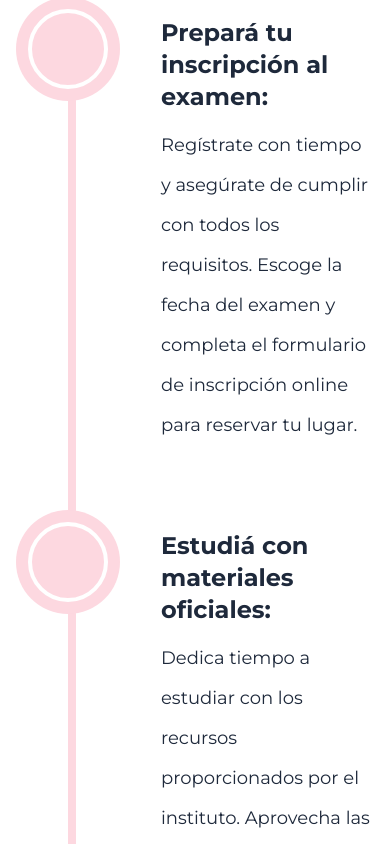
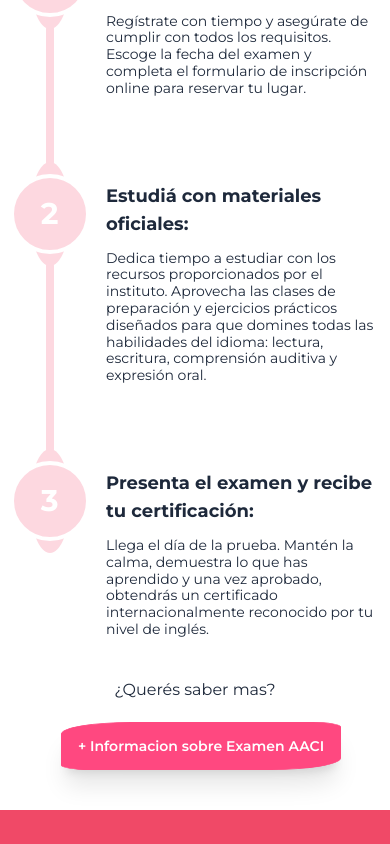
Before and after one commit to EmilianoAloi/lingua, a Next.js app: page / in a window 390 px wide. Shown: the part 6480-7324 px from the top of the page. Built offline with nearby package versions, Linux system fonts and the light colour scheme.

Commit message:
timeline responsive

```diff
--- a/src/app/globals.css
+++ b/src/app/globals.css
@@ -338,6 +338,26 @@ header,
   background-color: #f04967;
 }
 
+@media (max-width: 768px) {
+  .list-progress {
+    left: 30px !important;
+    height: 80% !important;
+  }
+
+  .icon-holder {
+    width: 40px !important;
+    left: 13.6px !important;
+  }
+
+  .timeline-container .vertical-scrollable-timeline li {
+    padding: 20px 0px 65px 90px;
+  }
+
+  .timeline-container .vertical-scrollable-timeline p {
+    line-height: 1.2 !important;
+  }
+}
+
 .section-aaci {
   /* background-image: url("/img/bg-aaci.jpg");
   background-repeat: no-repeat;
--- a/src/components/Modal.jsx
+++ /dev/null
@@ -1,24 +0,0 @@
-const Modal = () => {
-  return (
-    <div className="text-black">
-      {/* Open the modal using document.getElementById('ID').showModal() method */}
-      <button
-        className="btn"
-        onClick={() => document.getElementById("modal-about").showModal()}
-      >
-        open modal
-      </button>
-      <dialog id="modal-about" className="modal">
-        <div className="modal-box">
-          <h3 className="font-bold text-lg">Hello!</h3>
-          <p className="py-4">Press ESC key or click outside to close</p>
-        </div>
-        <form method="dialog" className="modal-backdrop">
-          <button>close</button>
-        </form>
-      </dialog>
-    </div>
-  );
-};
-
-export default Modal;
--- a/src/components/Timeline.jsx
+++ b/src/components/Timeline.jsx
@@ -54,12 +54,6 @@ const Timeline = () => {
 
       <div className="">
         <div className="">
-          <div className="text-center">
-            <h2 className="text-2xl md:text-4xl text-slate-800 font-extrabold mb-4">
-              ¿Cómo es el camino?
-            </h2>
-          </div>
-
           <div className="mx-auto mt-16 md:w-3/4">
             <div className="timeline-container">
               <ul
@@ -72,46 +66,46 @@ const Timeline = () => {
                 </div>
 
                 <li className={activeItems.includes(0) ? "active" : ""}>
-                  <h4 className="text-2xl font-bold text-slate-800 mb-3">
+                  <h4 className="text-lg md:text-2xl font-bold text-slate-800 mb-3">
                     Prepará tu inscripción al examen:
                   </h4>
-                  <p className="text-slate-800 text-lg">
+                  <p className="text-slate-800 text-sm md:text-lg">
                     Regístrate con tiempo y asegúrate de cumplir con todos los
                     requisitos. Escoge la fecha del examen y completa el
                     formulario de inscripción online para reservar tu lugar.
                   </p>
-                  <div className="icon-holder">
-                    <i className="bi-search"></i>
+                  <div className="icon-holder text-white text-3xl font-bold">
+                    1
                   </div>
                 </li>
 
                 <li className={activeItems.includes(1) ? "active" : ""}>
-                  <h4 className="text-2xl font-bold text-slate-800 mb-3">
+                  <h4 className="text-lg md:text-2xl font-bold text-slate-800 mb-3">
                     Estudiá con materiales oficiales:
                   </h4>
-                  <p className="text-slate-800 text-lg">
+                  <p className="text-slate-800 text-sm md:text-lg">
                     Dedica tiempo a estudiar con los recursos proporcionados por
                     el instituto. Aprovecha las clases de preparación y
                     ejercicios prácticos diseñados para que domines todas las
                     habilidades del idioma: lectura, escritura, comprensión
                     auditiva y expresión oral.
                   </p>
-                  <div className="icon-holder">
-                    <i className="bi-bookmark"></i>
+                  <div className="icon-holder text-white text-3xl font-bold">
+                    2
                   </div>
                 </li>
 
                 <li className={activeItems.includes(2) ? "active" : ""}>
-                  <h4 className="text-2xl font-bold text-slate-800 mb-3">
+                  <h4 className="text-lg md:text-2xl font-bold text-slate-800 mb-3">
                     Presenta el examen y recibe tu certificación:
                   </h4>
-                  <p className="text-slate-800 text-lg">
+                  <p className="text-slate-800 text-sm md:text-lg">
                     Llega el día de la prueba. Mantén la calma, demuestra lo que
                     has aprendido y una vez aprobado, obtendrás un certificado
                     internacionalmente reconocido por tu nivel de inglés.
                   </p>
-                  <div className="icon-holder">
-                    <i className="bi-book"></i>
+                  <div className="icon-holder text-white text-3xl font-bold">
+                    3
                   </div>
                 </li>
               </ul>
@@ -121,7 +115,10 @@ const Timeline = () => {
           <div className="col-12 text-center mt-10">
             <p className="text-slate-800">
               ¿Querés saber mas?
-              <button href="#" className="btn text-white shadow-xl  ms-3">
+              <button
+                href="#"
+                className="btn text-white shadow-xl mt-5 md:mt-0 ms-3"
+              >
                 + Informacion sobre Examen AACI
               </button>
             </p>
--- a/src/components/Welcome.jsx
+++ /dev/null
@@ -1,11 +0,0 @@
-import React from "react";
-
-const Welcome = () => {
-  return (
-    <section>
-      <h2>Welcome to our Kindergarten</h2>
-    </section>
-  );
-};
-
-export default Welcome;
```
